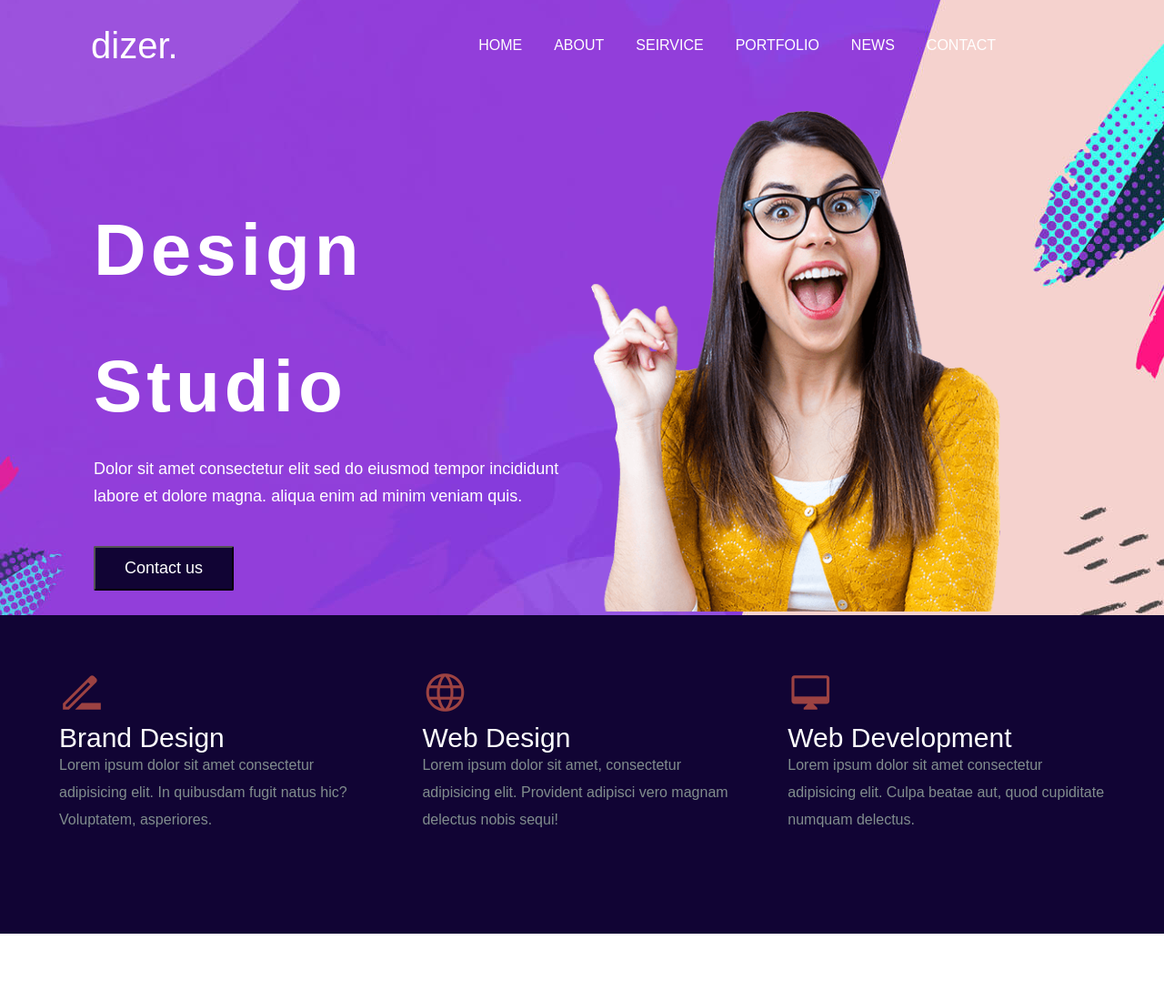
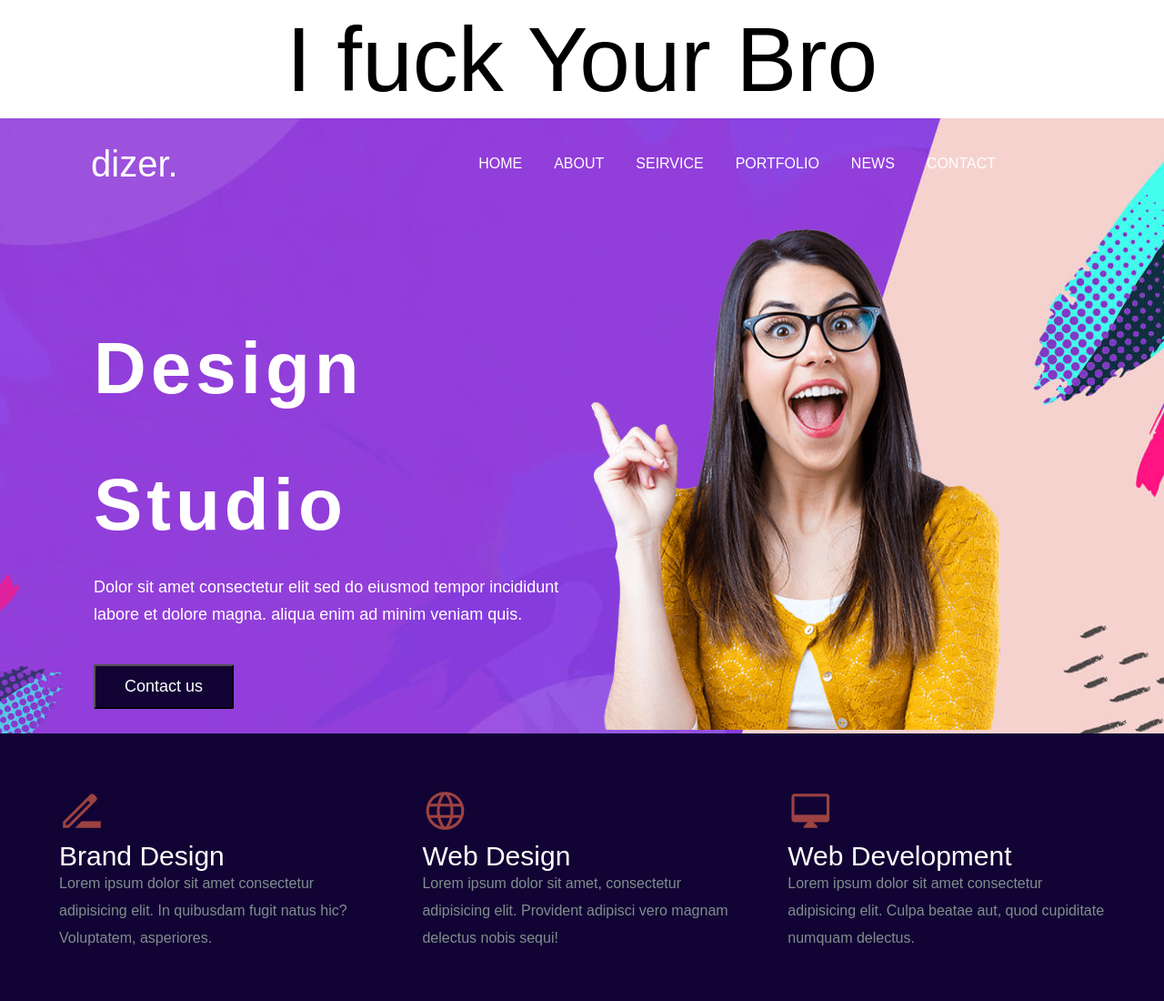
Before and after one commit to dipokroydip3/practice-project-6, a plain HTML site: page index.html in a window 1280 px wide. Shown: the top 1100 px of the page at 91% size. Drawn offline with nearby package versions, Linux system fonts and the light colour scheme.

Commit message:
some text add at header

```diff
--- a/index.html
+++ b/index.html
@@ -5,13 +5,17 @@
     <meta http-equiv="X-UA-Compatible" content="IE=edge">
     <meta name="viewport" content="width=device-width, initial-scale=1.0">
     <title>Simple web page design</title>
+
     <link rel="stylesheet" href="https://fonts.googleapis.com/css2?family=Material+Symbols+Outlined:opsz,wght,FILL,GRAD@20..48,100..700,0..1,-50..200" />
     <link rel="stylesheet" href="style.css">
 </head>
 <body>
 
+    <header>
+        <h2 class="headingtag">I fuck Your Bro</h2>
+    </header>
+
     <div class="container">
-
             <div class="nav">
 
                 <div class="logo">
--- a/style.css
+++ b/style.css
@@ -5,6 +5,13 @@
     font-family: sans-serif;
 }
 
+.headingtag{
+    color: black;
+    text-align: center;
+    font-size: 100px;
+    margin-top: 50px;
+    margin-bottom: 50px;
+}
 a {
     text-decoration: none;
     color: white;
```
